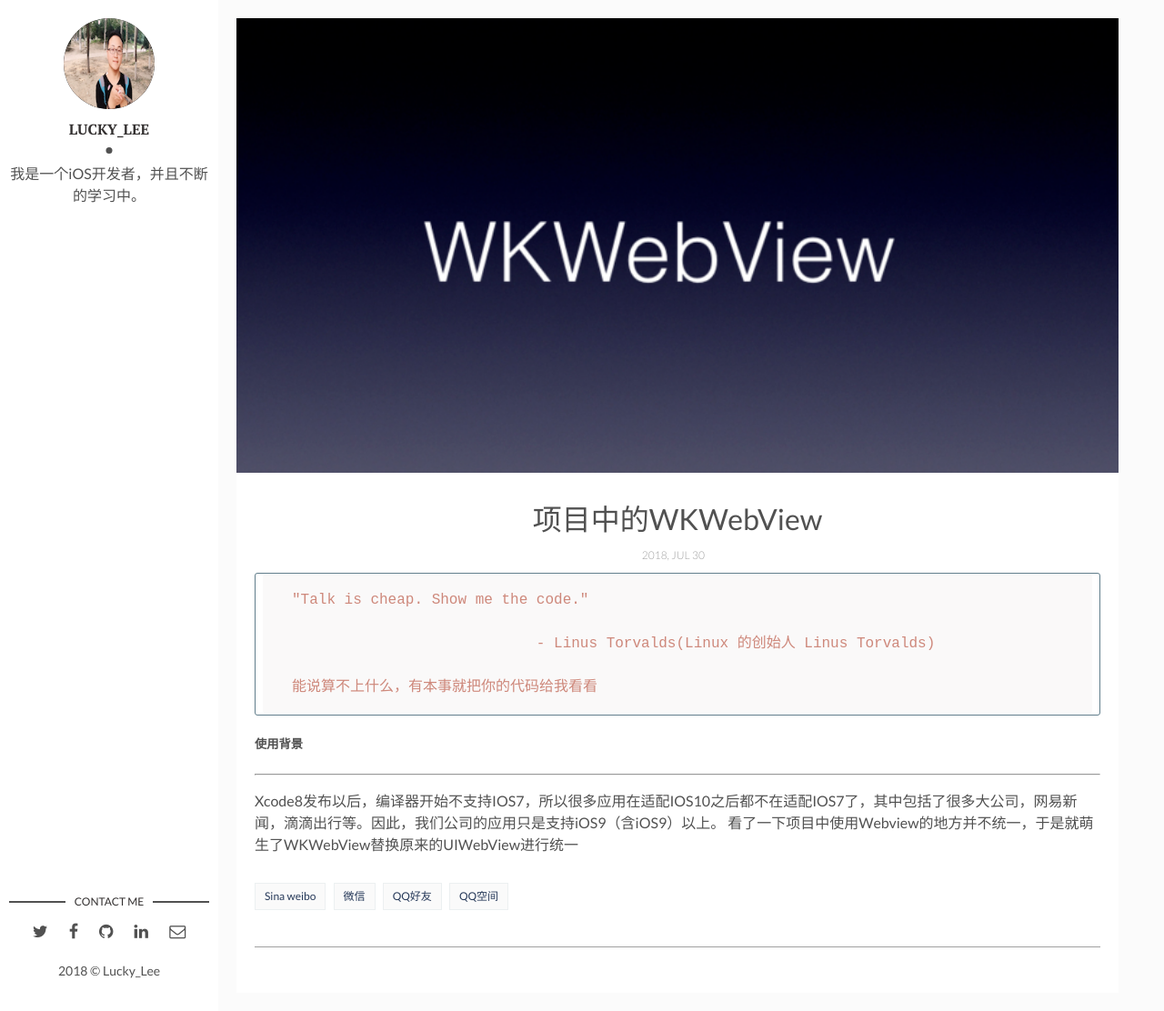
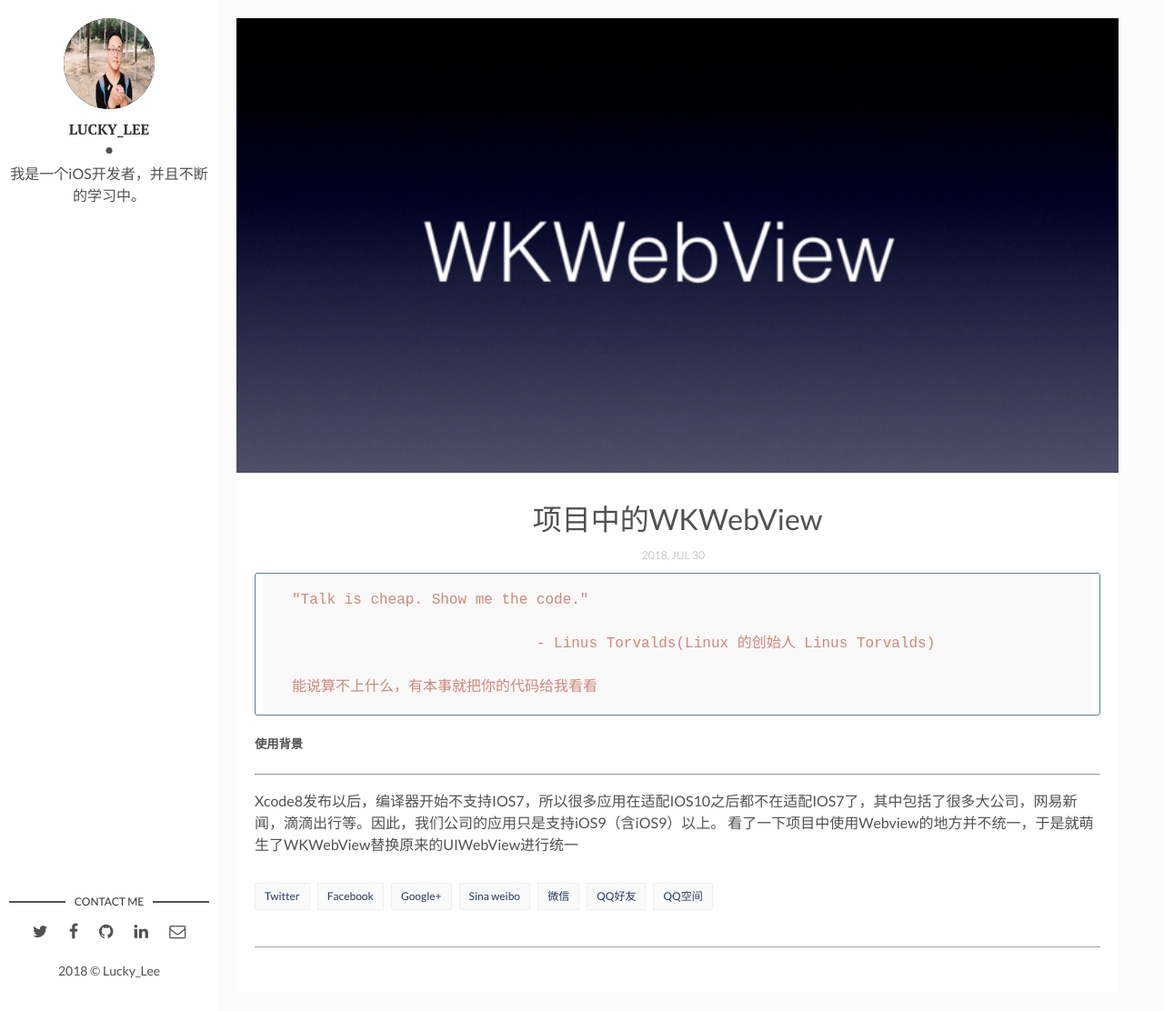
Before and after one commit to haiwei-Lee/haiwei-Lee.github.io, a Jekyll site: the page built from _posts/2018-7-30-项目中WKWebView.md, in a window 1280 px wide and 1112 px high. Shown: the whole window at 91% size. Built offline with Jekyll 4.4.1, drawn with Linux system fonts in a browser that asks for light colours; comment, search, counter and statistics services are not loaded.

Commit message:
add facebook google+ twitter

```diff
--- a/_layouts/post.html
+++ b/_layouts/post.html
@@ -22,9 +22,9 @@
       {{content | markdownify}}
       <div class="page-footer">
         <div class="page-share">
-          <!-- <a href="https://twitter.com/intent/tweet?text={{ page.title }}&url={{ site.url }}{{ page.url }}" title="Share on Twitter" rel="nofollow" target="_blank">Twitter</a> -->
-          <!-- <a href="https://facebook.com/sharer.php?u={{ site.url }}{{ page.url }}" title="Share on Facebook" rel="nofollow" target="_blank">Facebook</a> -->
-          <!-- <a href="https://plus.google.com/share?url={{ site.url }}{{ page.url }}" title="Share on Google+" rel="nofollow" target="_blank">Google+</a> -->
+          <a href="https://twitter.com/intent/tweet?text={{ page.title }}&url={{ site.url }}{{ page.url }}" title="Share on Twitter" rel="nofollow" target="_blank">Twitter</a>
+          <a href="https://facebook.com/sharer.php?u={{ site.url }}{{ page.url }}" title="Share on Facebook" rel="nofollow" target="_blank">Facebook</a>
+          <a href="https://plus.google.com/share?url={{ site.url }}{{ page.url }}" title="Share on Google+" rel="nofollow" target="_blank">Google+</a>
           <a href="http://v.t.sina.com.cn/share/share.php?url={{ site.url }}{{ page.url}}" title="Share sina weibo" target="_blank">Sina weibo</a>
           <a href="https://api.addthis.com/oexchange/0.8/forward/wechat/offer?url={{ site.url }}{{ page.url }}" title="Share wechat" target="_blank">微信</a>
           <a href="http://connect.qq.com/widget/shareqq/index.html?url={{ site.url }}{{ page.url }}" title="qq好友" target="_blank">QQ好友</a>
```
